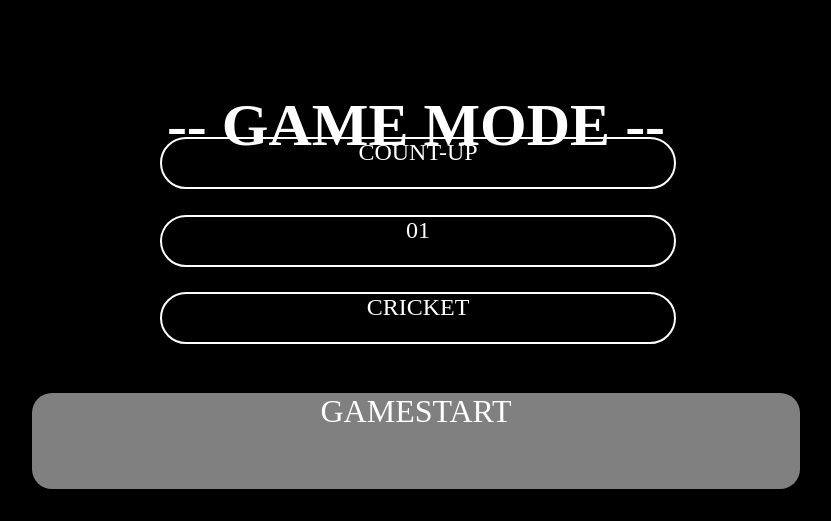
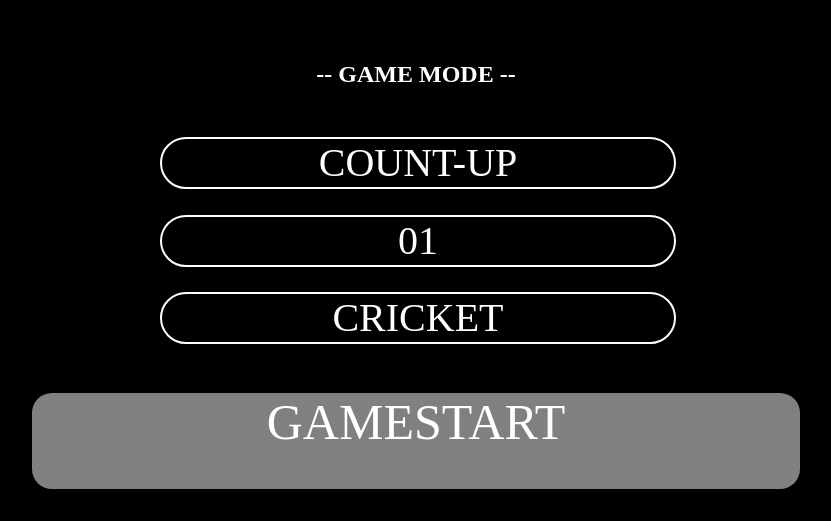
Before and after one commit to n-koba0427/Darts, a plain HTML site: page index.html in a window 1280 px wide. Shown: the part 279-800 px from the top of the page, without its empty margins (224-1055 px from the left). Drawn offline with Linux system fonts and the light colour scheme.

Commit message:
Update main.css

```diff
--- a/main.css
+++ b/main.css
@@ -4,7 +4,7 @@ body {
     width: 100vw;
     margin: 0;
     background: black;
-    font-size:40px;
+    font-size:px;
 }
 
 div {
@@ -67,7 +67,7 @@ div img{
     margin-bottom:5%;
     height:25%;
     width:100%;
-    font-size:x-large;
+    font-size:40px;
     border:2px solid white;
     border-radius:30px;
 }
@@ -83,7 +83,7 @@ div img{
     left:20%;
     height:60%;
     width:60%;
-    font-size:xx-large;
+    font-size:50px;
     color:white;
     background:#808080;
     border-radius:20px;
```
